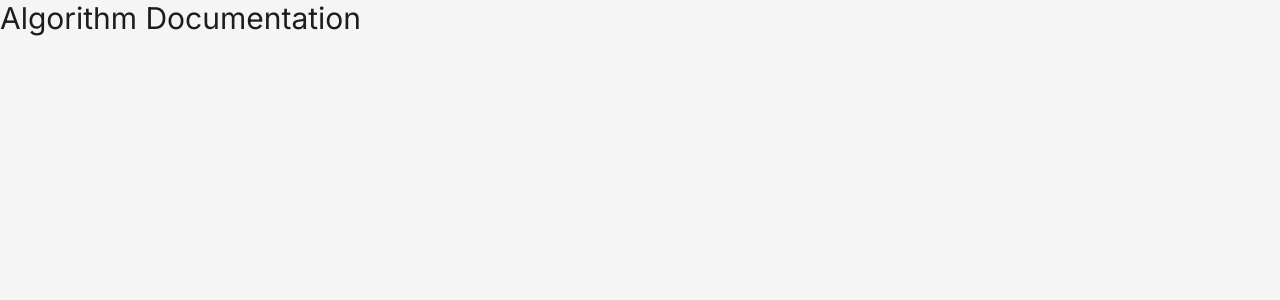
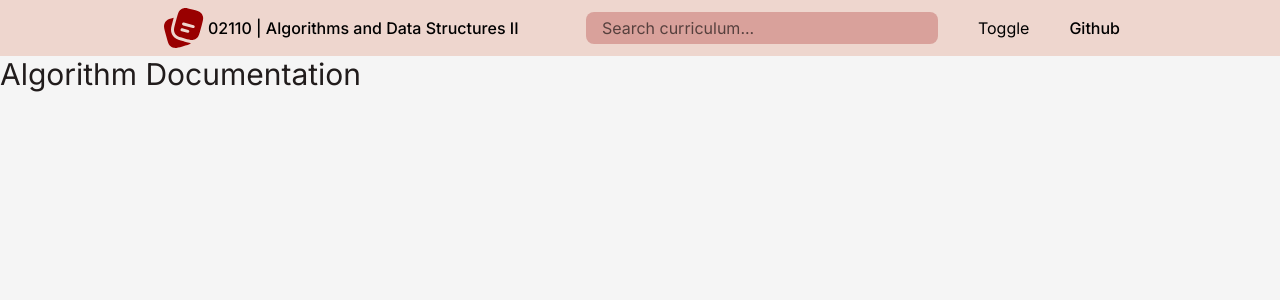
Before and after one commit to Aryan-Mi/algo-curriculum, a Next.js app: page / in a window 1280 px wide. Shown: the top 300 px of the page. Built offline with nearby package versions, Linux system fonts and the light colour scheme.

Commit message:
created navbar layout

```diff
--- a/next.config.js
+++ b/next.config.js
@@ -1,11 +1,71 @@
 const withMDX = require('@next/mdx')()
+/** @type {import('next').NextConfig} */
 
-/** @type {import('next').NextConfig} */
+const svgrConfig = {
+  webpack(config) {
+    // Grab the existing rule that handles SVG imports
+    const fileLoaderRule = config.module.rules.find((rule) =>
+      rule.test?.test?.('.svg'),
+    )
+    config.module.rules.push(
+      // Reapply the existing rule, but only for svg imports ending in ?url
+      {
+        ...fileLoaderRule,
+        test: /\.svg$/i,
+        resourceQuery: /url/, // *.svg?url
+      },
+      // Convert all other *.svg imports to React components
+      {
+        test: /\.svg$/i,
+        issuer: fileLoaderRule.issuer,
+        resourceQuery: { not: [...fileLoaderRule.resourceQuery.not, /url/] }, // exclude if *.svg?url
+        use: ['@svgr/webpack'],
+      },
+    )
+    // Modify the file loader rule to ignore *.svg, since we have it handled now.
+    fileLoaderRule.exclude = /\.svg$/i
+    return config
+  },
+}
+
 const nextConfig = {
   // Configure `pageExtensions` to include MDX files
   pageExtensions: ['js', 'jsx', 'mdx', 'ts', 'tsx'],
   // Optionally, add any other Next.js config below
   reactStrictMode: true,
+  ...svgrConfig,
 }
 
 module.exports = withMDX(nextConfig)
+
+/*module.exports = {
+  webpack(config) {
+    // Grab the existing rule that handles SVG imports
+    const fileLoaderRule = config.module.rules.find((rule) =>
+      rule.test?.test?.('.svg'),
+    )
+
+    config.module.rules.push(
+      // Reapply the existing rule, but only for svg imports ending in ?url
+      {
+        ...fileLoaderRule,
+        test: /\.svg$/i,
+        resourceQuery: /url/, // *.svg?url
+      },
+      // Convert all other *.svg imports to React components
+      {
+        test: /\.svg$/i,
+        issuer: fileLoaderRule.issuer,
+        resourceQuery: { not: [...fileLoaderRule.resourceQuery.not, /url/] }, // exclude if *.svg?url
+        use: ['@svgr/webpack'],
+      },
+    )
+
+    // Modify the file loader rule to ignore *.svg, since we have it handled now.
+    fileLoaderRule.exclude = /\.svg$/i
+
+    return config
+  },
+
+  // ...other config
+}*/
--- a/package.json
+++ b/package.json
@@ -18,6 +18,7 @@
     "react-dom": "^18"
   },
   "devDependencies": {
+    "@svgr/webpack": "^8.1.0",
     "@types/node": "^20",
     "@types/react": "^18",
     "@types/react-dom": "^18",
--- a/src/app/layout.tsx
+++ b/src/app/layout.tsx
@@ -1,6 +1,7 @@
 import type { Metadata } from 'next'
 import { Inter } from 'next/font/google'
 import './globals.css'
+import Navbar from '@/components/navbar'
 
 const inter = Inter({ subsets: ['latin'] })
 
@@ -16,7 +17,10 @@ interface RootProps {
 export default function RootLayout({ children }: RootProps) {
   return (
     <html lang="en" className="">
-      <body className={`${inter.className} bg-background`}>{children}</body>
+      <body className={`${inter.className} bg-background`}>
+        <Navbar />
+        {children}
+      </body>
     </html>
   )
 }
--- /dev/null
+++ b/src/components/navbar.tsx
@@ -0,0 +1,31 @@
+'use client'
+import Logo from '@/assets/logo.svg'
+import Link from 'next/link'
+
+type Props = {}
+
+export default function Navbar({}: Props) {
+  return (
+    <header className="bg-secondary">
+      <nav className="mx-40 flex items-center justify-between py-1">
+        <div className="flex items-center">
+          <Logo className="text-primary" width="48" height="48" />
+          <Link href="/" className="font-medium">
+            02110 | Algorithms and Data Structures II
+          </Link>
+        </div>
+        <div className="flex items-center gap-10">
+          <button className="w-[22rem] rounded-lg bg-primary/25 py-1">
+            <p className="select-none pl-4 text-left opacity-60">
+              Search curriculum...
+            </p>
+          </button>
+          <button onClick={() => console.log('toggle theme')}>Toggle</button>
+          <Link href="/" className="font-medium">
+            Github
+          </Link>
+        </div>
+      </nav>
+    </header>
+  )
+}
--- a/tailwind.config.ts
+++ b/tailwind.config.ts
@@ -6,8 +6,8 @@ const config: Config = {
     './src/components/**/*.{js,ts,jsx,tsx,mdx}',
     './src/app/**/*.{js,ts,jsx,tsx,mdx}',
   ],
+  darkMode: 'class',
   theme: {
-    darkMode: 'class',
     extend: {
       colors: {
         text: 'rgb(var(--color-text) / <alpha-value>)',
```
Also changed, not shown: src/assets/logo.svg (added), 1 other file (tests, documents, lock files or other folders).
